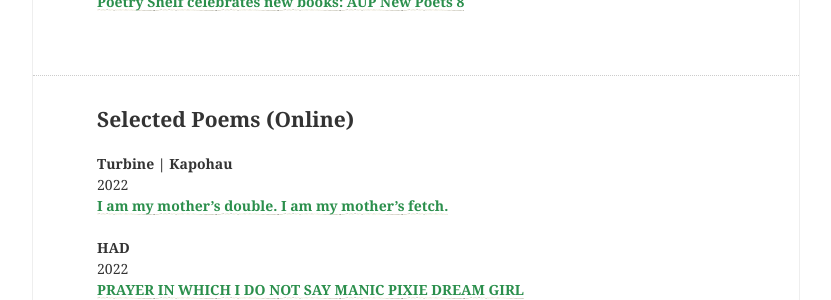
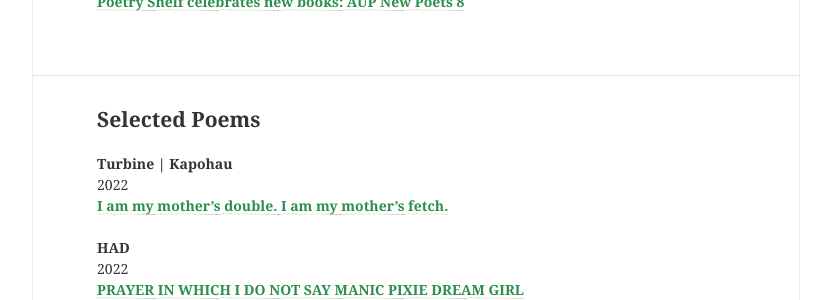
Before and after one commit to lilyholloway/lilyholloway.github.io, a Jekyll site: the page built from cv.md, in a window 1280 px wide and 900 px high, scrolled down 384 px. Shown: the part 155-455 px from the top of the window, without its empty margins (224-1055 px from the left). Built offline with Jekyll 4.4.1, drawn with Linux system fonts in a browser that asks for light colours; nearby versions of some CDN libraries.

Commit message:
Update cv.md

```diff
--- a/cv.md
+++ b/cv.md
@@ -13,7 +13,8 @@
 <br>
 
 ---
-## **Selected Poems (Online)** <br>
+## **Selected Poems**
+
 **Turbine | Kapohau**<br>
  2022<br>
 **<a href="http://turbinekapohau.org.nz/2022-contents-poetry-lily-holloway/">I am my mother's double. I am my mother's fetch.</a>**<br>
@@ -56,11 +57,16 @@
 <br>
 **<a href="https://www.starlingmag.com/issue-15/lily-holloway">TONIGHT MY HEART IS MISS PIGGY CURLY-HAIRED BRANDISHING A KNIFE</a>**<br>
 <br>
-**Other poems can be found in...** <br>
+
+
+---
+## **Other poems can be found in...** <br>
 <a href="https://aucklanduniversitypress.co.nz/out-here-an-anthology-of-takat-pui-and-lgbtqia-writers-from-aotearoa/">Out Here: An Anthology of Takatāpui and LGBTQIA+ New Zealand Writers</a>, Landfall, Poetry New Zealand Yearbook (2023, 2022, 2021), The Spinoff, Sweet Mammalian, Starling (16, 15, 14, 12, 11), blackmail, Midway Journal, Poetry Lab Shanghai, Poetry Shelf, <a href="https://aucklanduniversitypress.co.nz/rapture/">Rapture: An Anthology of Performance Poetry from Aotearoa New Zealand</a>, no time to lollygag, Aniko Press, Mayhem, takahē, Fresh Ink Anthology, Hills Hoist<br>
 <br>
-**Other non-poems can be found in...** <br>
+## **Other non-poems can be found in...** <br>
 The Pantograph Punch, The Spinoff, Salty Mag, Newsroom
+<br>
+
 
 ---
 ## **Awards**<br>
```
